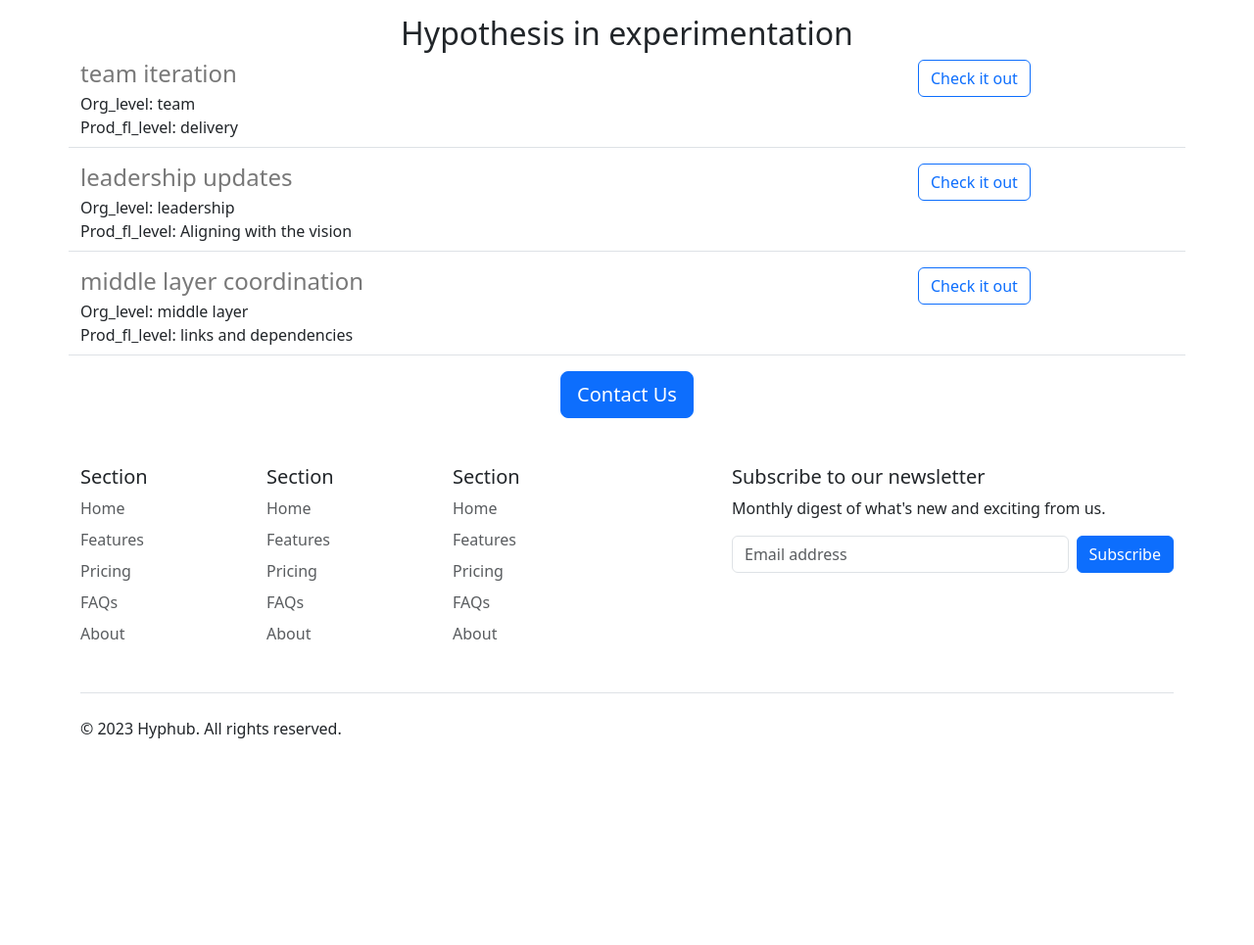
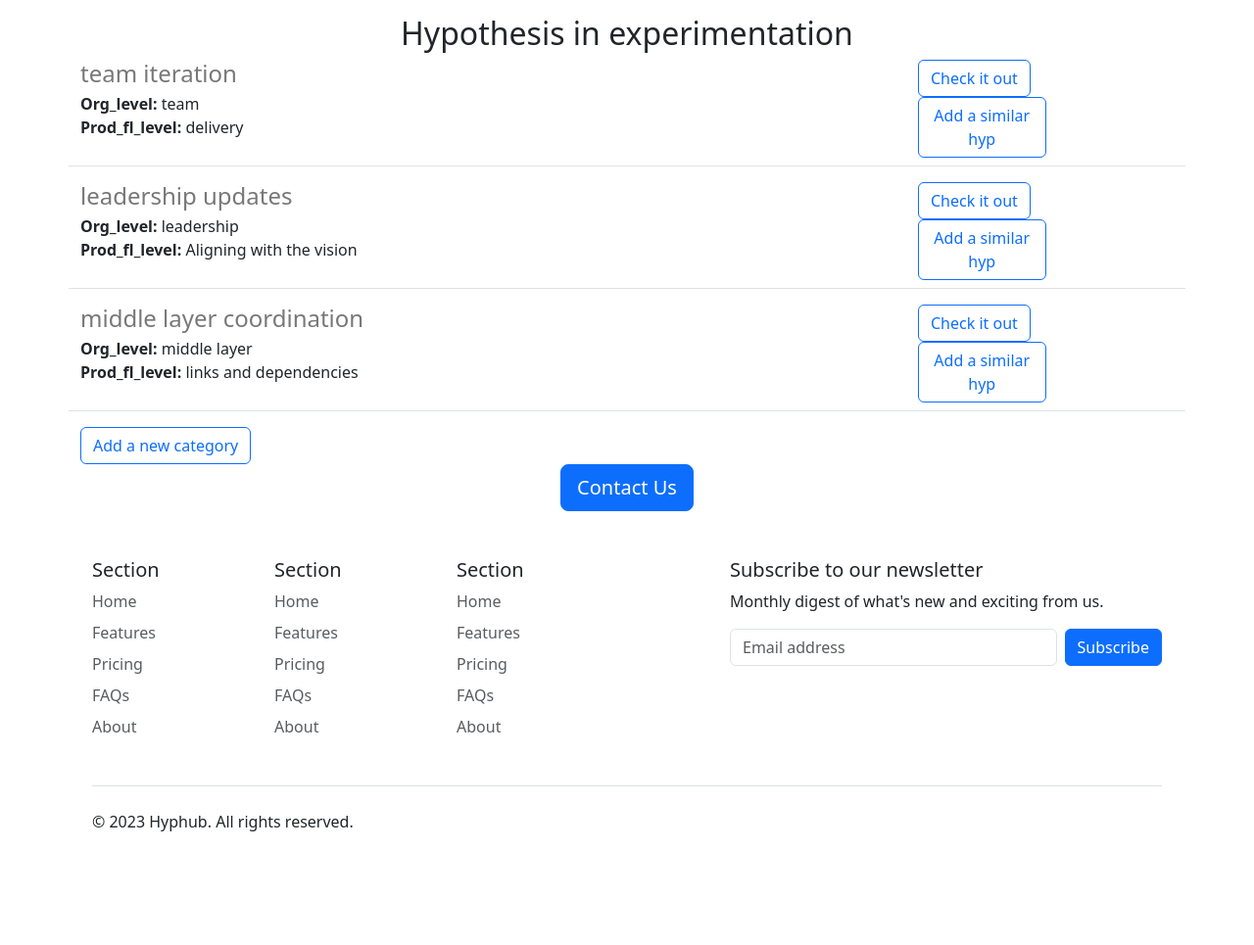
Before and after one commit to premalatha-balan/pyflask, a Flask app: page / in a window 1280 px wide. Shown: the part 924-1889 px from the top of the page at 98% size. Before the commit the page ends 1678 px from the top, so only its background shows below. Run offline with Flask 2, Linux system fonts and the light colour scheme.

Commit message:
Added buttons to add new hyps and categories. Need to tidy up and make them nicer and add some lines to separate them out. Also need to add a line to separate the contact us button.

```diff
--- a/templates/home.html
+++ b/templates/home.html
@@ -39,6 +39,9 @@
        {% include 'hypitems.html' %}
         {% endfor %}
       </div>
+      <div class='align-center'>
+        <button type="button" class="btn btn-outline-primary">Add a new category</button>
+        <div>
       <div class="text-center" >
       <a class="btn btn-primary btn-lg" href="mailto:premalatha.balan@gmail.com?mailto:premalatha.balan@gmail.com?subject=Question%20about%20Hybub%20-%20%3Cxxxplease%20edit%20thisxxx%3E&body=My%20name%3A%0D%0AMy%20email%20id%3A%0D%0A%0D%0AI%20would%20like%20to%20know%20more%20about%20%3Cxxxplease%20edit%20thisxxx%3E%20on%20HypHub%0D%0A%0D%0AWhy%20I%20want%20this%20information%20-%20detail%3A%0D%0A%0D%0A">Contact Us</a>
       </div>
--- a/templates/hypitems.html
+++ b/templates/hypitems.html
@@ -1,12 +1,15 @@
- <div class="border-bottom row" style = 'margin-bottom:16px; padding-bottom:8px;'>
+ <div class="border-bottom row" style='margin-bottom:16px; padding-bottom:8px;'>
    <div class='col-9'>
     <h4 style='color:rgb(120,120, 120); margin-bottom:4px;'>{{hyp['title']}}</h4>
-    <div><b></b>Org_level:</b> {{hyp['org_level']}}</div>
+    <div><b>Org_level:</b> {{hyp['org_level']}}</div>
     {% if 'prod_fl_level' in hyp %}
-    <div><b></b>Prod_fl_level:</b> {{hyp['prod_fl_level']}}</div>
+    <div><b>Prod_fl_level:</b> {{hyp['prod_fl_level']}}</div>
     {% endif %}
  </div>
-   <div class='col-3';>
-     <a href="mailto:premalatha.balan@gmail.com?subject=HypPopulate%20for%20{{hyp['title']}}&body=Assumption%3A%20If%20this(X)%20is%20done%2Fexists%2C%20this%20(Y)%20will%20happen.%0D%0A%0D%0AX%20%3D%20%3CXXXXXX%3E%0D%0AY%20%3D%20%3Cyyyyyyy%3E%0D%0A%0D%0A" type="button" class="btn btn-outline-primary">Check it out</a>
+      <div class='col-3'; margin-bottom: 10px;>
+     <button type="button" class="btn btn-outline-primary">Check it out</button>
+   <div class='col-6';>
+     <a href="mailto:premalatha.balan@gmail.com?subject=HypPopulate%20for%20{{hyp['title']}}&body=Assumption%3A%20If%20this(X)%20is%20done%2Fexists%2C%20this%20(Y)%20will%20happen.%0D%0A%0D%0AX%20%3D%20%3CXXXXXX%3E%0D%0AY%20%3D%20%3Cyyyyyyy%3E%0D%0A%0D%0A" type="button" class="btn btn-outline-primary">Add a similar hyp</a>
    </div>
   </div>
+  </div>
```
